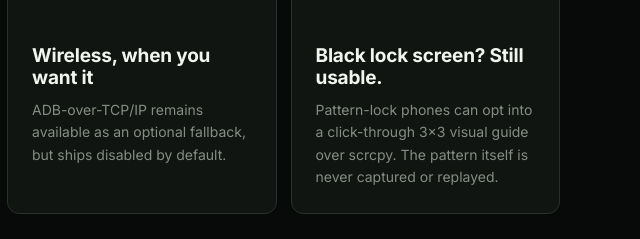
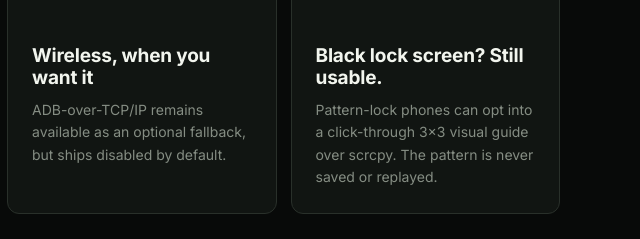
Before and after one commit to tochi-mba/Android_Headless_Mirror, a website: page docs/index.html in a window 1280 px wide. Shown: the part 2256-2495 px from the top of the page, 640-1280 px from the left. Drawn offline with Linux system fonts and the light colour scheme.

Commit message:
Clarify volatile trail privacy on Pages

```diff
--- a/docs/index.html
+++ b/docs/index.html
@@ -136,7 +136,7 @@
         <article class="feature-card reveal"><div class="feature-symbol">↻</div><h3>Auto-open on connect</h3><p>The hidden supervisor stays armed after Windows sign-in. Plug in any authorised Android phone and its mirror opens automatically, with a one-second poll interval by default.</p></article>
         <article class="feature-card reveal"><div class="feature-symbol">◉</div><h3>Headless active session</h3><p>Keep the physical phone display dark while scrcpy keeps the mirrored session active. USB sessions also use Android's plugged-in stay-awake behavior.</p></article>
         <article class="feature-card reveal"><div class="feature-symbol">⌁</div><h3>Wireless, when you want it</h3><p>ADB-over-TCP/IP remains available as an optional fallback, but ships disabled by default.</p></article>
-        <article class="feature-card reveal"><div class="feature-symbol">⌘</div><h3>Black lock screen? Still usable.</h3><p>Pattern-lock phones can opt into a click-through 3×3 visual guide over scrcpy. The pattern itself is never captured or replayed.</p></article>
+        <article class="feature-card reveal"><div class="feature-symbol">⌘</div><h3>Black lock screen? Still usable.</h3><p>Pattern-lock phones can opt into a click-through 3×3 visual guide over scrcpy. The pattern is never saved or replayed.</p></article>
       </div>
     </section>
 
```
